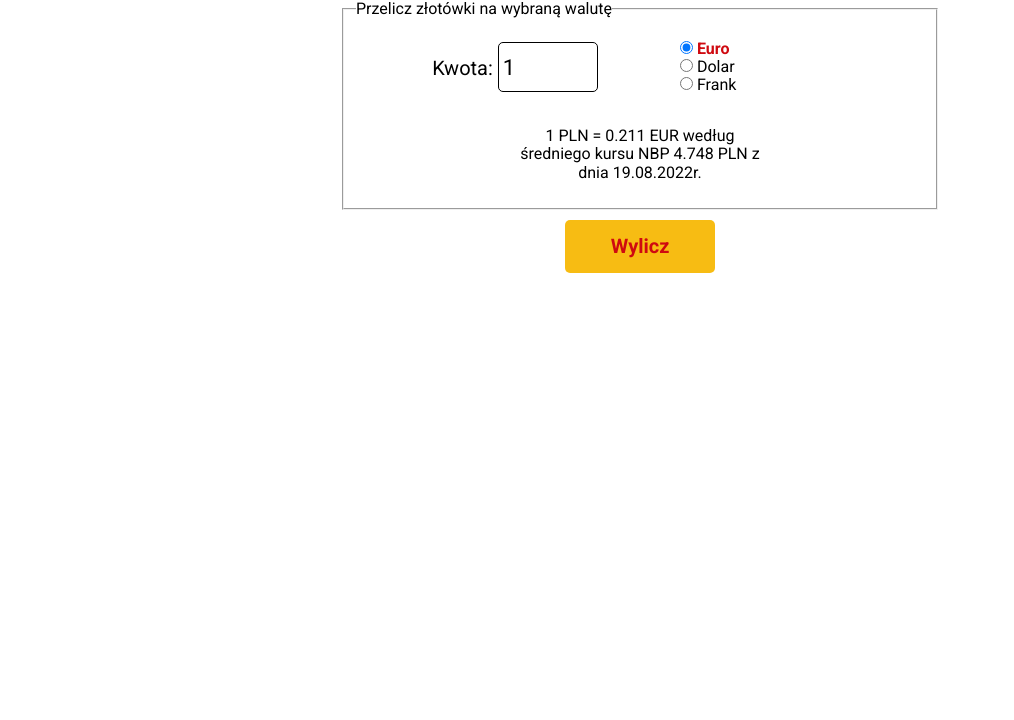
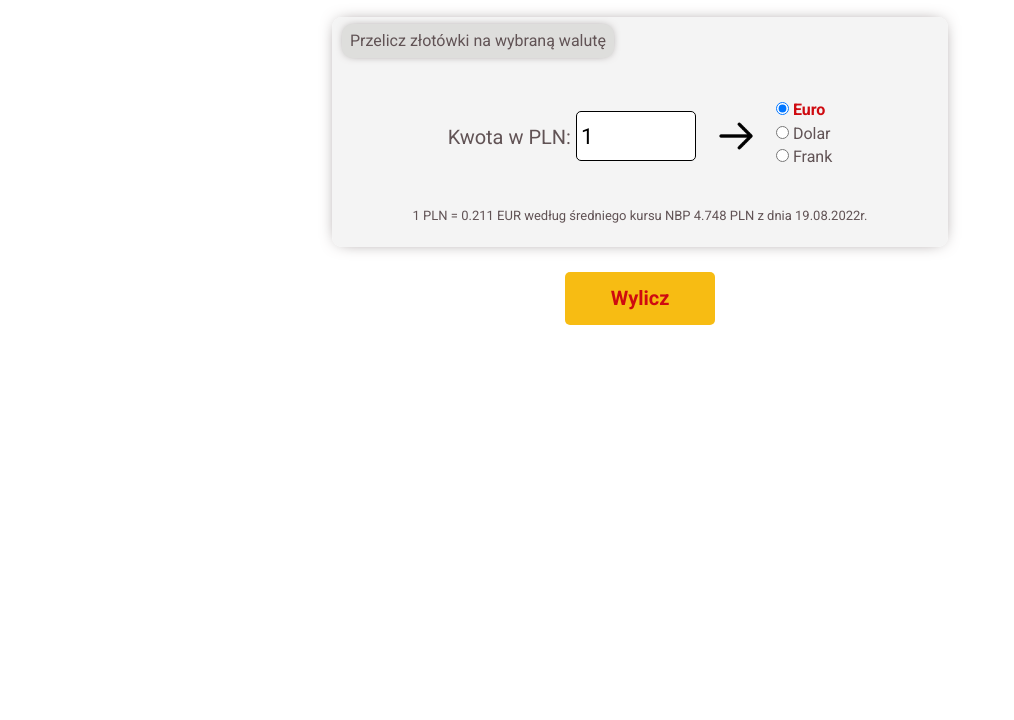
Before and after one commit to JakubM-I/yc-calculator, a plain HTML site: page index.html in a window 1280 px wide. Shown: the part 80-800 px from the top of the page, without its empty margins (0-1014 px from the left). Drawn offline with nearby package versions, Linux system fonts and the light colour scheme.

Commit message:
Style added, improved functionality

```diff
--- a/index.html
+++ b/index.html
@@ -17,44 +17,50 @@
     <title>Exchange calculator</title>
 </head>
 
-<body>
-    <h1>Kalkuator walutowy</h1>
+<body class="exchangeCalculator">
+    <h1 class="exchangeCalculator__title">Kalkuator walutowy</h1>
     <form class="exchangeForm js-form">
-        <fieldset class="exchangeForm__itemSet">
+        <fieldset class="exchangeForm__dataInput">
             <legend class="exchangeForm__legend">Przelicz złotówki na wybraną walutę</legend>
-            <label class="exchangeForm__items exchangeForm__convertedLabel">Kwota: <input type="number" class="exchangeForm__convertedAmount js-convertedAmount" placeholder="Wprowadź kwotę" required value="1" step="0.01"></label>
+
+            <div class="exchangeForm__itemSet">
+                <div class="exchangeForm__form">
+                    <label class="exchangeForm__items exchangeForm__convertedLabel">Kwota w PLN: <input type="number" class="exchangeForm__convertedAmount js-convertedAmount" placeholder="Wprowadź kwotę" required value="1" step="0.01"></label>
                     <!-- <input type="text" class="pole2" placeholder="Wybierz walutę" required readonly value="2.5"> -->
+                    <img class="exchangeForm__arrow" src="/picture/arrow-icon.png">
                     <ul class="exchangeForm__items exchangeForm__currencySwitch">
-                <li>
+                        <li class="exchangeForm__currencies">
                             <input class="js-euro" id="euro" type="radio" name="exchange_rate" value="euro" checked>
                             <label class="exchangeForm__label" for="euro">Euro</label>
                             <!-- <span class="kursy__euro"></span> -->
 
                         </li>
-                <li>
+                        <li class="exchangeForm__currencies">
                             <input class="js-dolar" id="dolar" type="radio" name="exchange_rate" value="dolar">
                             <label class="exchangeForm__label" for="dolar">Dolar</label>
                             <!-- <span class="kursy__dolar"></span÷> -->
 
                         </li>
-                <li>
+                        <li class="exchangeForm__currencies">
                             <input class="js-frank" id="frank" type="radio" name="exchange_rate" value="frank">
                             <label class="exchangeForm__label" for="frank">Frank</label>
                             <!-- <span class="kursy__frank"></span> -->
 
                         </li>
                     </ul>
+                </div>
                 <div class="exchangeForm__items exchangeForm__summary">
-                <p class="exchangeForm__summaryResult js-summaryResult"></p>
-                <!-- <p>Wybrana waluta: <span class="wybrana_waluta">EUR</span></p> -->
-                <p>1 PLN = <span class="js-selectedCurrencyPrice"></span> <span class="js-selectedCurrency"></span> według średniego kursu NBP <span class="js-selectedCurrencyRate"></span> PLN z dnia 19.08.2022r.</p>
-                <!-- <p>Kurs walut z dnia: 21.08.2022r.</p> -->
+                    <p class="exchangeForm__summaryResult">
+                        <span class="js-summaryConvertedAmount"></span>
+                        <span class="exchangeForm__summaryAmount js-summaryResult"></span>
+                    </p>
+                    <p class="exchangeForm__summaryInformation">1 PLN = <span class="js-selectedCurrencyPrice"></span> <span class="js-selectedCurrency"></span> według średniego kursu NBP <span class="js-selectedCurrencyRate"></span> PLN z dnia 19.08.2022r.</p>
+                </div>
             </div>
 
         </fieldset>
 
-        <button class="buttonWylicz" type="submit">Wylicz</button>
-        <!-- <p class="wynik"></p> -->
+        <button class="exchangeForm__buttonSubmit" type="submit">Wylicz</button>
         </div>
     </form>
 </body>
--- a/script.js
+++ b/script.js
@@ -2,19 +2,11 @@
 // let kursEuro = document.querySelector(".kursy__euro").innerText;
 // let kursDolar = document.querySelector(".kursy__dolar").innerText;
 // let kursFrank = document.querySelector(".kursy__frank").innerText;
-
-
-
 // let buttonReset = document.querySelector(".buttonReset");
 // let wybranaWalutaKurs = document.querySelector(".wybrana_waluta--kurs");
-
-
-
 // let pole3 = Number(kursEuro);
 // let pole4 = +kursEuro;
-
 // Sprawdzenie zawartości pola input przez wartośc value
-
 // convertedAmount.value
 // let wybranaWaluta = document.querySelector(".wybrana_waluta");
 let exchangeForm = document.querySelector(".js-form");
@@ -28,6 +20,7 @@ let euroCurrency = document.querySelector(".js-euro");
 let dolarCurrency = document.querySelector(".js-dolar");
 let frankCurrency = document.querySelector(".js-frank");
 let formResult = document.querySelector(".js-summaryResult");
+let formSummaryConvertedAmount = document.querySelector(".js-summaryConvertedAmount");
 let selectedCurrency = document.querySelector(".js-selectedCurrency");
 let selectedCurrencyPrice = document.querySelector(".js-selectedCurrencyPrice");
 let selectedCurrencyRate = document.querySelector(".js-selectedCurrencyRate");
@@ -127,7 +120,7 @@ exchangeForm.addEventListener("input", () => {
 
 exchangeForm.addEventListener("submit", (event) => {
     event.preventDefault();
-    let przeliczenie
+    let przeliczenie = +convertedAmount.value * (1 / kurs_eur);
 
     switch(currencyConverter){
         case "eur":
@@ -146,8 +139,9 @@ exchangeForm.addEventListener("submit", (event) => {
 
 
     // let przeliczenie = +pole.value * +pole2.value;
+    formSummaryConvertedAmount.innerText = `${convertedAmount.value} PLN = `;
+    formResult.innerText = `${przeliczenie.toFixed(2)} ${selectedCurrency.innerText}`;
 
-    formResult.innerText = `${convertedAmount.value}PLN = ${przeliczenie.toFixed(2)} ${selectedCurrency.innerText}`;
 })
 
 //  buttonReset.addEventListener("click", () => {
--- a/style.css
+++ b/style.css
@@ -7,42 +7,140 @@ html {
     box-sizing: inherit;
 }
 
-.pole:focus{
+/* .exchangeForm__convertedAmount:focus{
     outline: 1px solid red;
+    border: red;
+} */
+.exchangeCalculator{
+    width: 100%;
+    max-width: 1000px;
+    margin: 0 auto;
+    margin-bottom: 20px;
+}
+
+.exchangeCalculator__title{
+    width: fit-content;
+    margin: 35px auto 0;
+    font-size: min(max(10.52vw, 28px), 32px);
 }
 
 .exchangeForm{
-    max-width: 600px;
+    max-width: 620px;
     width: 100%;
-    margin: 0 auto;
+    margin: 25px auto 0;
+}
+
+@media screen and (max-width: 450px) {
+    .exchangeForm{
+        flex-direction: column;
+    }
+}
+
+.exchangeForm__legend{
+    padding: 8px;
+    border: none;
+    border-radius: 10px;
+    background: #DEDEDC;
+    box-shadow: 0px 0px 10px -4px;
+    color:#615355;
+    position: absolute;
+    top: 7px;
+    left: 10px;
+    font-size: min(max(4.26vw, 13px), 16px);
+}
+
+@media screen and (max-width: 450px) {
+    .exchangeForm__legend{
+        left: 50%;
+        transform: translateX(-50%);
+        width: 90%;
+        top: 10px;
+        text-align: center;
+    }
+}
+
+.exchangeForm__dataInput{
+    background: #F4F4F4;
+    color: #615355;
+    border: none;
+    border-radius: 10px;
+    box-shadow: 0px 0px 17px -7px #615355;
+    position: relative;
+}
+
+@media screen and (max-width: 450px) {
+    .exchangeForm__dataInput{
+        margin: 0 10px;
+    }
+}
+
+.exchangeForm__itemSet{
+    min-height: 215px;
+    display: flex;
+    flex-direction: column;
+    justify-content: flex-end;
+}
+
+@media screen and (max-width: 450px) {
+    .exchangeForm__itemSet{
+        min-height: 255px;
+    }
+}
+
+
+.exchangeForm__form{
+    display: flex;
+    flex-wrap: nowrap;
+    justify-content: center;
+    align-items: center;
+}
+
+@media screen and (max-width: 450px) {
+    .exchangeForm__form{
+        flex-direction: column;
+    }
+}
+
+.exchangeForm__convertedLabel{
+    text-align: center;
+    font-size:min(max(6.10vw, 16px), 20px);
+}
+
+.exchangeForm__arrow{
+    width: 40px;
+    margin: 0 20px;
+}
+
+@media screen and (max-width: 450px) {
+    .exchangeForm__arrow{
+        display: none;
+    }
+}
+
+.exchangeForm__currencySwitch{
+    list-style: none;
+    padding-left: 0px;
+}
+
+@media screen and (max-width: 450px) {
+    .exchangeForm__currencySwitch{
+        display: flex;
+        justify-content: space-evenly;
+        width: 100%;
+    }
 }
 
 input[type="radio"]:checked + .exchangeForm__label{
     font-weight: 700;
     color: #CF0A10;
 }
-.exchangeForm__itemSet{
-    display: flex;
-    flex-wrap: wrap;
-    justify-content: center;
-    align-items: center;
-}
 
-.exchangeForm__items{
-    flex-basis: 250px;
-}
-
-.exchangeForm__convertedLabel{
-    text-align: center;
-    font-size: 20px;
-}
-
-.exchangeForm__currencySwitch{
-    list-style: none;
+.exchangeForm__currencies{
+    padding-bottom: 5px;
 }
 
 .exchangeForm__convertedAmount{
-    width: 100px;
+    width: 120px;
     height: 50px;
     font-size: 22px;
     padding: 4px;
@@ -54,12 +152,25 @@ input[type="radio"]:checked + .exchangeForm__label{
     text-align: center;
 }
 
-.buttonWylicz{
+.exchangeForm__summaryResult{
+    font-size: 22px;
+    margin-top: 0px;
+}
+
+.exchangeForm__summaryAmount{
+    font-weight: 700;
+}
+
+.exchangeForm__summaryInformation{
+    font-size: 13px;
+}
+
+.exchangeForm__buttonSubmit{
     width: 150px;
     padding: 15px 10px;
     display: block;
     margin: 0 auto;
-    margin-top: 10px;
+    margin-top: 25px;
     background-color: #F7BC13;
     border: none;
     color: #CF0A10;
@@ -68,6 +179,6 @@ input[type="radio"]:checked + .exchangeForm__label{
     font-weight: 600;
 }
 
-.wynik{
+/* .wynik{
     text-align: center;
-}
+} */
```
Also changed, not shown: picture/arrow-icon.png (added). Lines whose indentation alone changed are shown as unchanged.
